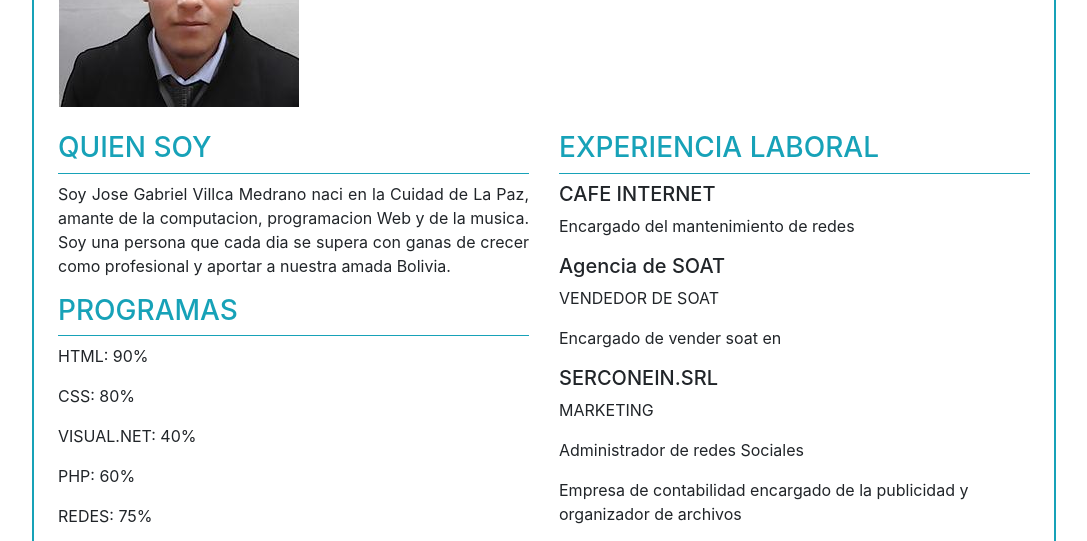
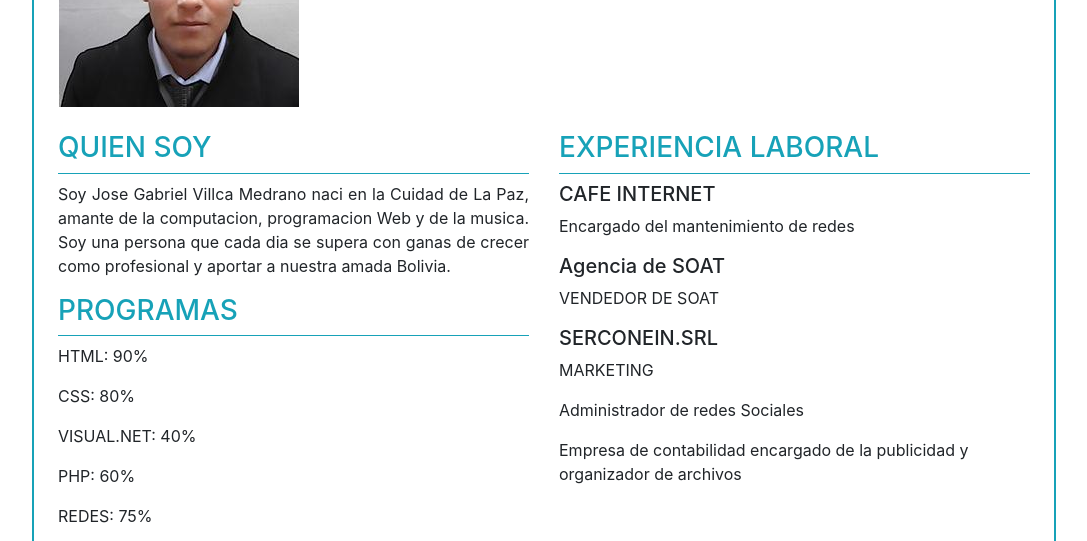
Before and after one commit to GABOMED/CURRICULUM, a plain HTML site: page index.html in a window 1280 px wide. Shown: the part 209-750 px from the top of the page, without its empty margins (96-1183 px from the left). Drawn offline with nearby package versions, Linux system fonts and the light colour scheme.

Commit message:
Update index.html

```diff
--- a/index.html
+++ b/index.html
@@ -4,7 +4,7 @@
     <meta charset="UTF-8">
     <meta name="viewport" content="width=device-width, initial-scale=1.0">
     <meta http-equiv="X-UA-Compatible" content="ie=edge">
-    <title>Document</title>
+    <title>GaboMed</title>
 </head>
 <body>
 <div style="margin:50px 10%; border:2px solid;" class="border-info p-4">
@@ -51,7 +51,6 @@
             <article>
                 <h5>Agencia de SOAT</h5>
                 <p>VENDEDOR DE SOAT</p>
-                <p>Encargado de vender soat en</p>
             </article>
             <article>
                 <h5>SERCONEIN.SRL</h5>
```
